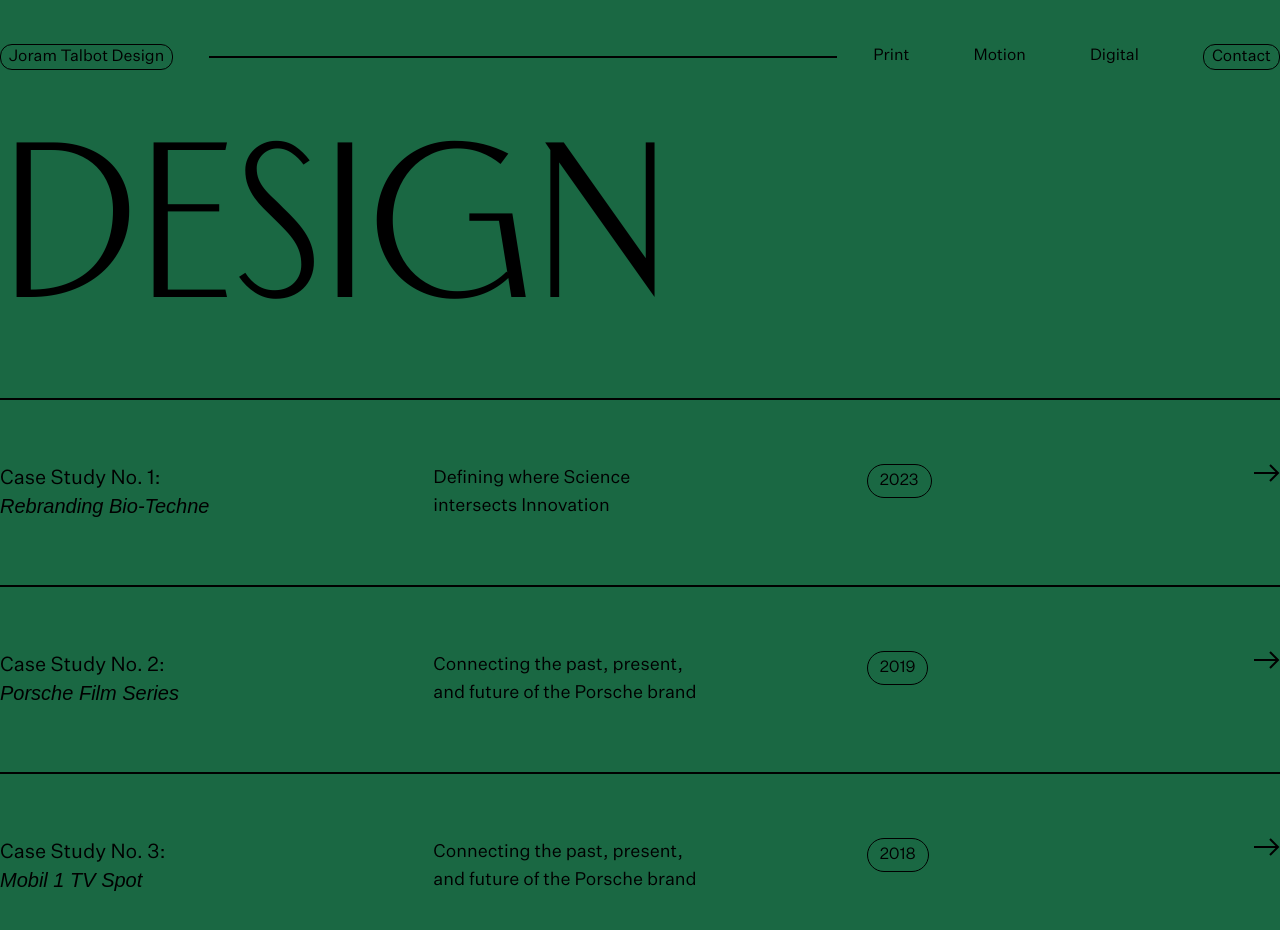
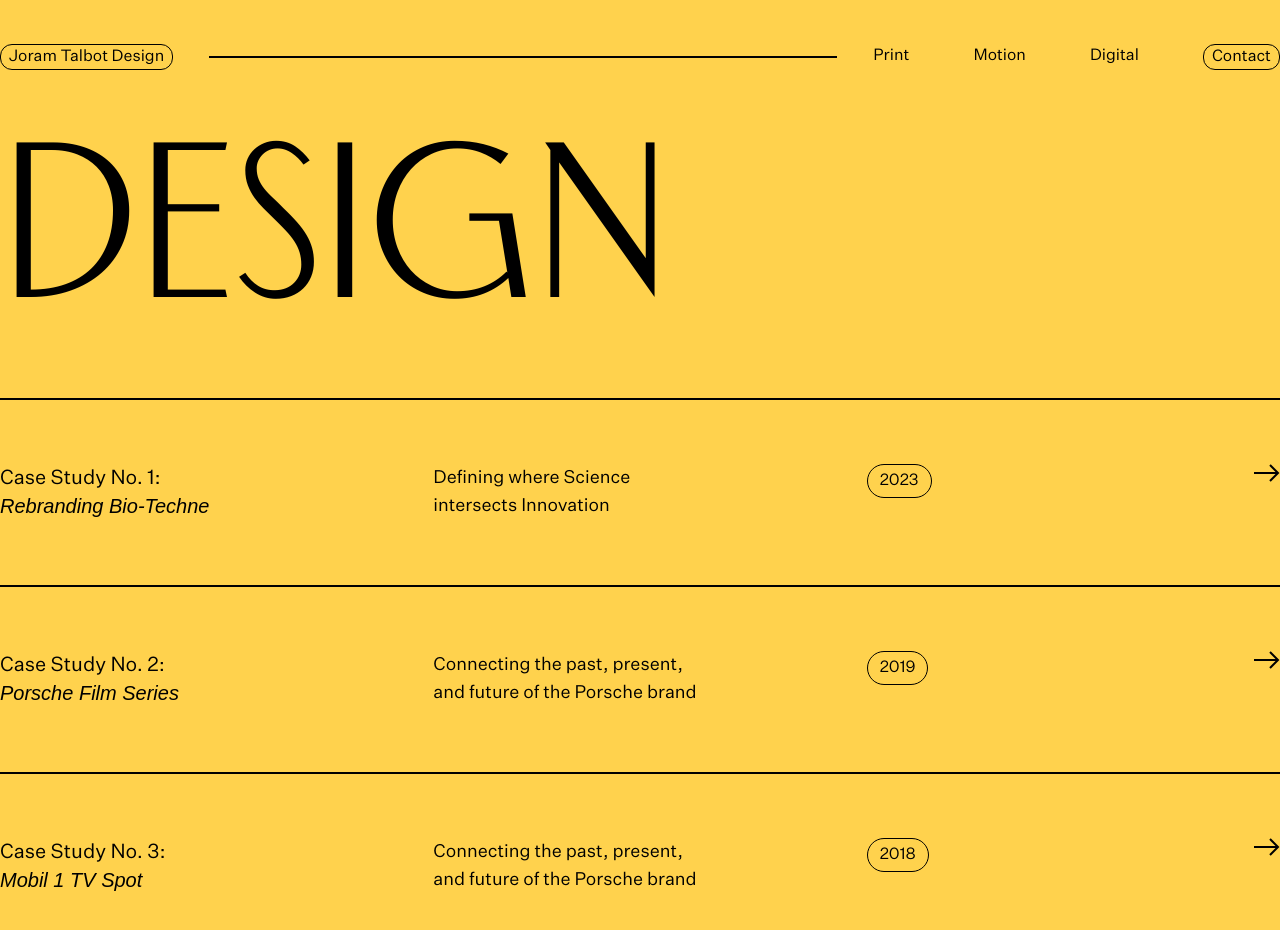
Before and after one commit to tmoss0/joram-talbot-portfolio, a Next.js app: page /digital in a window 1280 px wide. Shown: the top 930 px of the page. Built offline with nearby package versions, Linux system fonts and the light colour scheme.

Commit message:
Created component to change BG color

```diff
--- /dev/null
+++ b/src/app/components/BackgroundColorChanger.jsx
@@ -0,0 +1,31 @@
+// components/BackgroundColorChanger.js
+'use client';
+
+import { useEffect } from 'react';
+import { usePathname } from 'next/navigation';
+
+export default function BackgroundColorChanger() {
+  const pathname = usePathname();
+
+  useEffect(() => {
+    // Define your background colors for each path
+    const colors = {
+      '/': '#1a6843',
+      '/motion': '#1a6843',
+      '/print': '#C4BFFF',
+      '/digital': '#ffd24d',
+      '/contact': '#1a6843',
+    };
+
+    // Set the background color based on the current pathname
+    const color = colors[pathname];
+    if (color) {
+      document.documentElement.style.backgroundColor = color;
+    } else {
+      // Default color if the pathname isn't defined in the colors object
+      document.documentElement.style.backgroundColor = '#ffffff';
+    }
+  }, [pathname]);
+
+  return null; // No need to render anything
+}
--- a/src/app/globals.css
+++ b/src/app/globals.css
@@ -41,11 +41,3 @@ body {
 i {
   font-family: 'TiemposText-Italic', sans-serif;
 }
-
-.bg-green {
-  background-color: #1a6843;
-}
-
-.bg-yellow {
-  background-color: #ffd24d;
-}
--- a/src/app/layout.tsx
+++ b/src/app/layout.tsx
@@ -1,6 +1,7 @@
 import type { Metadata } from 'next';
 import './globals.css';
 import Link from 'next/link';
+import BackgroundColorChanger from './components/BackgroundColorChanger';
 
 export const metadata: Metadata = {
   title: 'Joram Talbot Portfolio',
@@ -22,7 +23,8 @@ export default function RootLayout({
 }) {
   return (
     <html lang='en'>
-      <body className='mx-5 my-5 bg-dark-green md:container md:mx-auto md:my-11'>
+      <body className='mx-5 my-5 md:container md:mx-auto md:my-11'>
+        <BackgroundColorChanger />
         <nav className='flex flex-auto items-center gap-x-9'>
           <div className='rounded-xl border border-black'>
             <Link href='/'>
```
